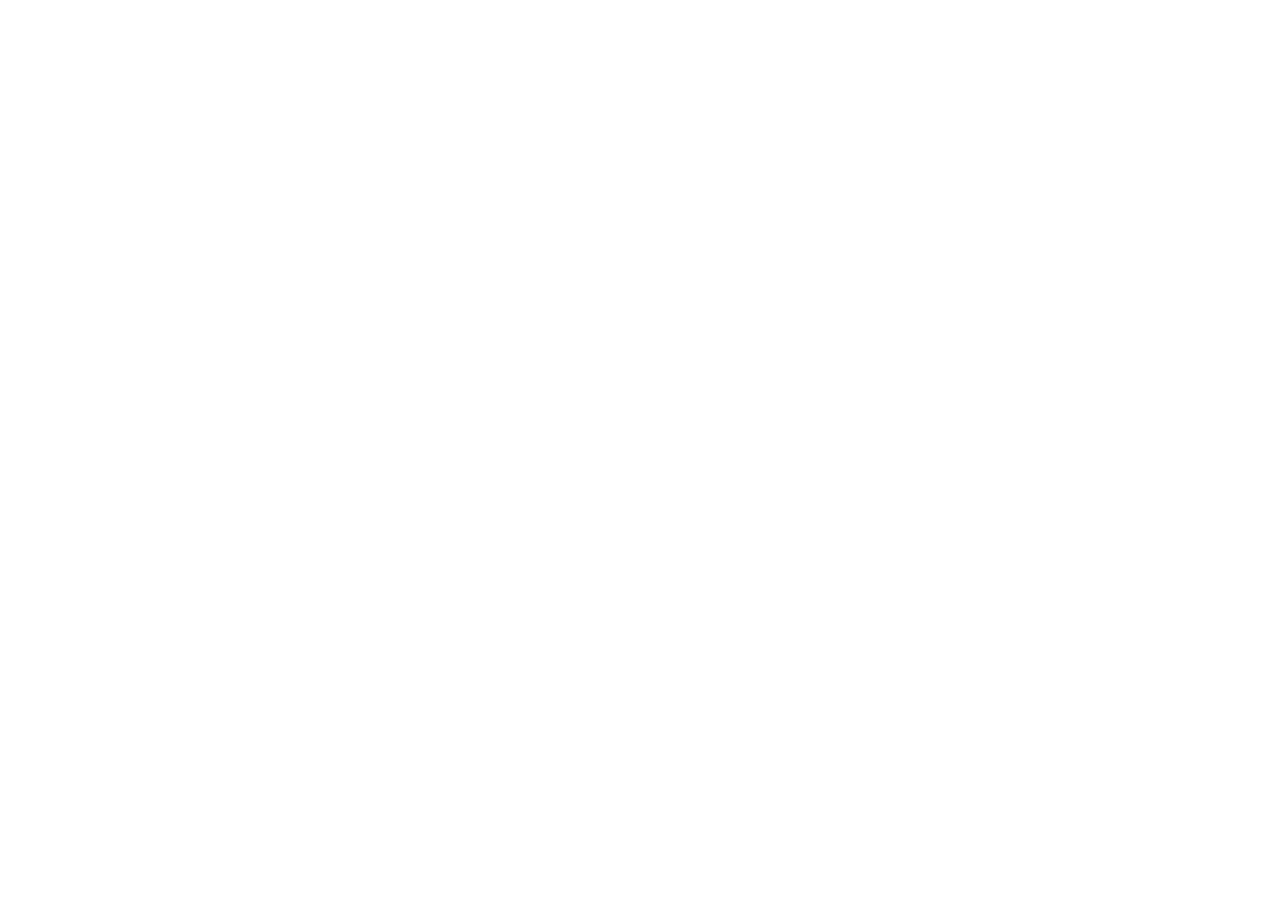
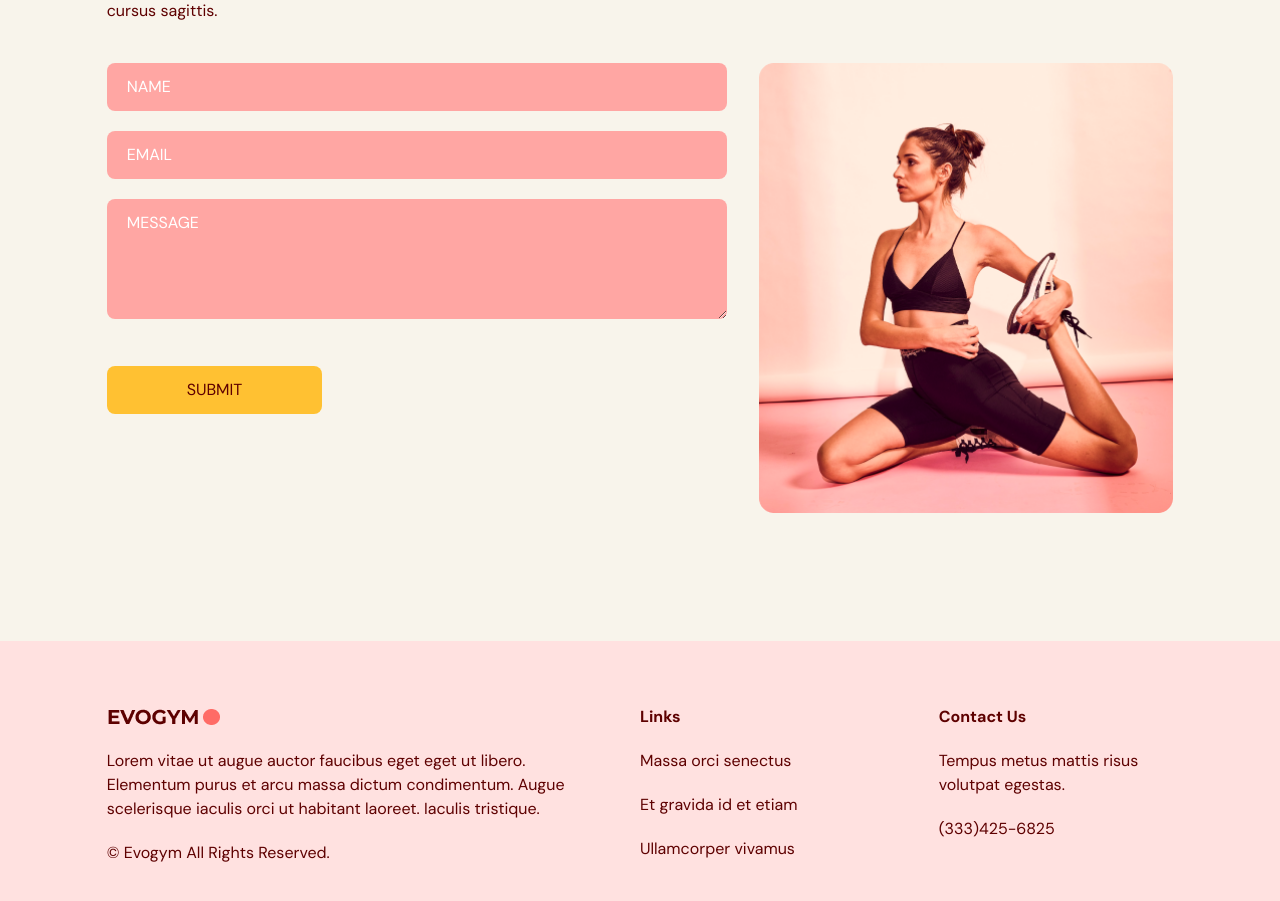
Before and after one commit to Sachin-RJ7/Gym-React-Typescript, a React (Vite) app: page / in a window 1280 px wide. Shown: the part 3140-4041 px from the top of the page. Before the commit the page ends 2939 px from the top, so only its background shows below. Built offline with nearby package versions, Linux system fonts and the light colour scheme.

Commit message:
footer part is done

```diff
--- a/src/App.tsx
+++ b/src/App.tsx
@@ -36,6 +36,8 @@
       <Home setSelectedPage={setSelectedPage} />
       <Benefits setSelectedPage={setSelectedPage} />
       <OurClasses setSelectedPage={setSelectedPage} />
+      <ContactUs setSelectedPage={setSelectedPage} />
+      <Footer />
     </div>
   );
 };
--- /dev/null
+++ b/src/components/Footer/Footer.tsx
@@ -0,0 +1,32 @@
+import Logo from "@/assets/Logo.png";
+
+const Footer = () => {
+  return (
+    <footer className="bg-primary-100 py-16">
+      <div className="justify-content mx-auto w-5/6 gap-16 md:flex">
+        <div className="mt-16 basis-1/2 md:mt-0">
+          <img alt="logo" src={Logo} />
+          <p className="my-5">
+            Lorem vitae ut augue auctor faucibus eget eget ut libero. Elementum
+            purus et arcu massa dictum condimentum. Augue scelerisque iaculis
+            orci ut habitant laoreet. Iaculis tristique.
+          </p>
+          <p>© Evogym All Rights Reserved.</p>
+        </div>
+        <div className="mt-16 basis-1/4 md:mt-0">
+          <h4 className="font-bold">Links</h4>
+          <p className="my-5">Massa orci senectus</p>
+          <p className="my-5">Et gravida id et etiam</p>
+          <p>Ullamcorper vivamus</p>
+        </div>
+        <div className="mt-16 basis-1/4 md:mt-0">
+          <h4 className="font-bold">Contact Us</h4>
+          <p className="my-5">Tempus metus mattis risus volutpat egestas.</p>
+          <p>(333)425-6825</p>
+        </div>
+      </div>
+    </footer>
+  );
+};
+
+export default Footer;
```
